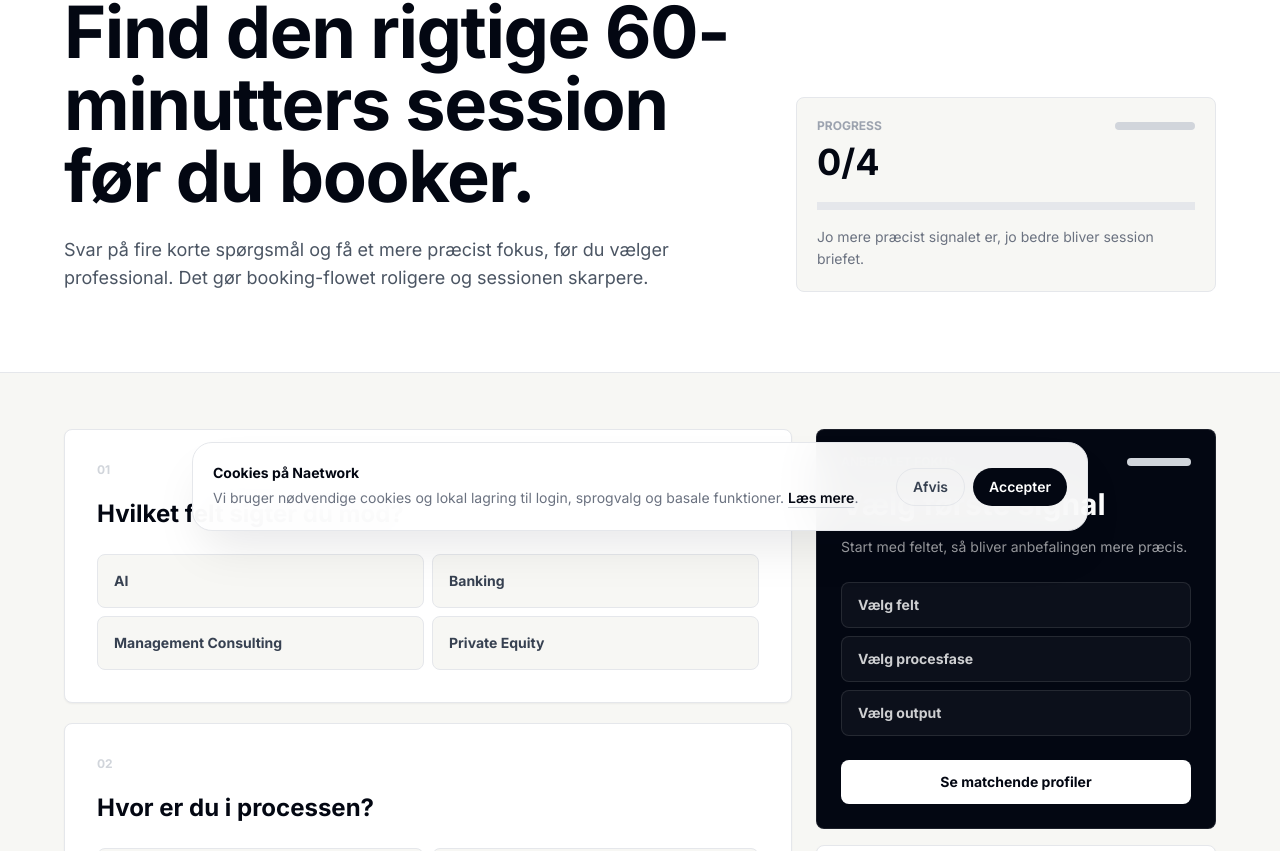
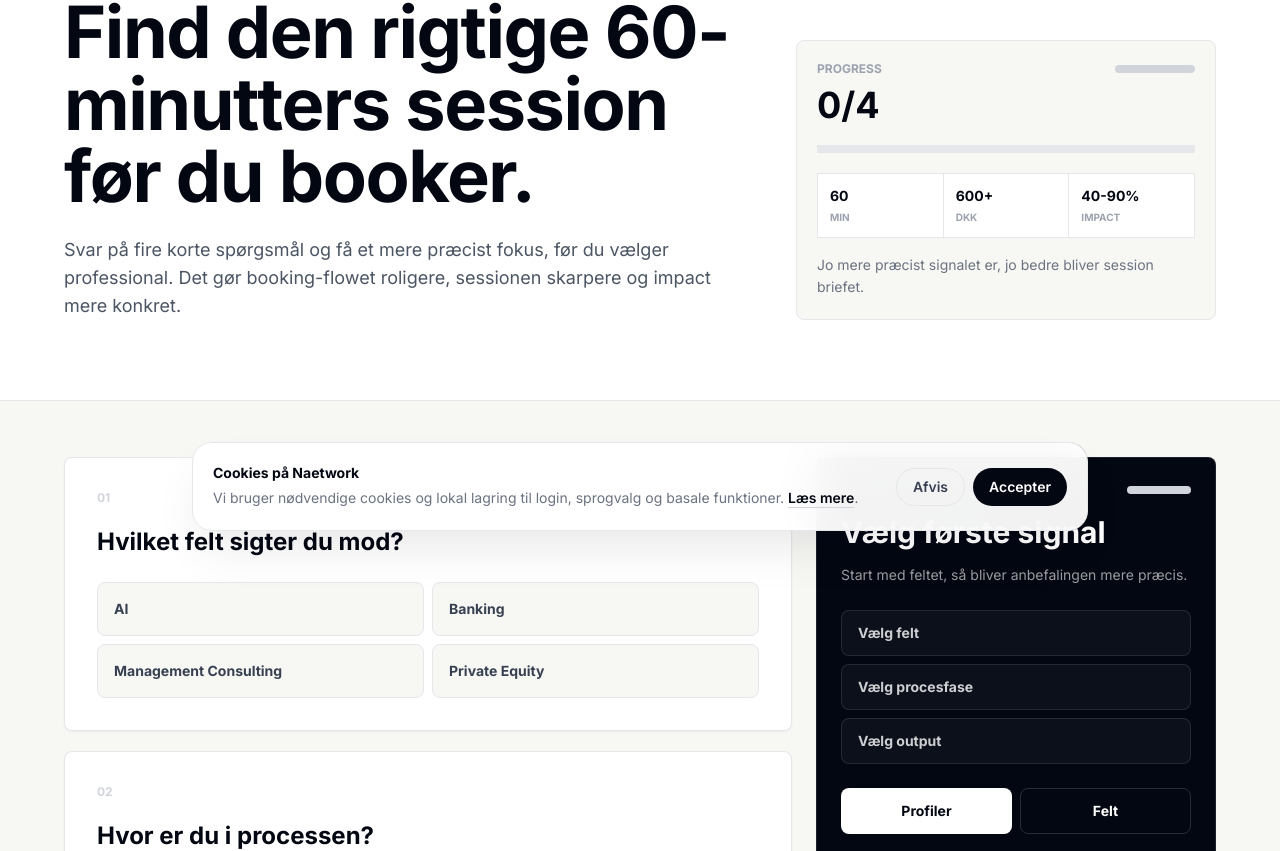
Before and after one commit to mikkelstreet-png/Naetwork, a Next.js app: page /match in a window 1280 px wide. Shown: the part 249-1100 px from the top of the page. Built offline with nearby package versions, Linux system fonts and the light colour scheme; no server answers.

Commit message:
Align match page with impact and fields

```diff
--- a/app/match/page.tsx
+++ b/app/match/page.tsx
@@ -26,8 +26,9 @@ function recommendationFor(answers: Answers, isDa: boolean) {
       title: 'AI Career Strategy',
       bestFor: isDa ? 'AI product, strategy roles og portfolio-retning' : 'AI product, strategy roles and portfolio direction',
       search: 'AI',
+      fieldHref: '/fields/ai',
       notes: isDa ? ['Afkod AI-roller', 'Positionér din erfaring', 'Vælg de rigtige proof points'] : ['Decode AI roles', 'Position your experience', 'Choose the right proof points'],
-      accent: 'bg-sky-300',
+      accent: 'bg-cyan-300',
     };
   }
   if (answers.field === 'Banking') {
@@ -35,6 +36,7 @@ function recommendationFor(answers: Answers, isDa: boolean) {
       title: answers.pressure.toLowerCase().includes('technical') || answers.pressure.toLowerCase().includes('technicals') ? 'Banking Technicals' : 'Investment Banking Prep',
       bestFor: isDa ? 'M&A-proces, technicals, CV og fit interviews' : 'M&A process, technicals, CV and fit interviews',
       search: 'Banking',
+      fieldHref: '/fields/banking',
       notes: isDa ? ['Skærp technical answers', 'Forstå interviewbaren', 'Forbedr fit story'] : ['Sharpen technical answers', 'Understand the interview bar', 'Improve fit story'],
       accent: 'bg-emerald-300',
     };
@@ -44,8 +46,9 @@ function recommendationFor(answers: Answers, isDa: boolean) {
       title: 'Consulting Case Prep',
       bestFor: isDa ? 'Casestruktur, hypoteser, kommunikation og fit' : 'Case structure, hypotheses, communication and fit',
       search: 'Management Consulting',
+      fieldHref: '/fields/consulting',
       notes: isDa ? ['Strukturer cases bedre', 'Kommunikér klarere', 'Forbered fit-svar'] : ['Structure cases better', 'Communicate clearly', 'Prepare fit answers'],
-      accent: 'bg-cyan-300',
+      accent: 'bg-blue-300',
     };
   }
   if (answers.field === 'Private Equity') {
@@ -53,6 +56,7 @@ function recommendationFor(answers: Answers, isDa: boolean) {
       title: 'PE / Investment Case',
       bestFor: isDa ? 'Investment thinking, diligence og deal discussion' : 'Investment thinking, diligence and deal discussion',
       search: 'Private Equity',
+      fieldHref: '/fields/private-equity',
       notes: isDa ? ['Skærp deal thinking', 'Forbered investment cases', 'Forstå PE-forventninger'] : ['Sharpen deal thinking', 'Prepare investment cases', 'Understand PE expectations'],
       accent: 'bg-lime-300',
     };
@@ -61,6 +65,7 @@ function recommendationFor(answers: Answers, isDa: boolean) {
     title: isDa ? 'Vælg første signal' : 'Choose first signal',
     bestFor: isDa ? 'Start med feltet, så bliver anbefalingen mere præcis.' : 'Start with the field and the recommendation becomes sharper.',
     search: '',
+    fieldHref: '/professionals',
     notes: isDa ? ['Vælg felt', 'Vælg procesfase', 'Vælg output'] : ['Choose field', 'Choose process stage', 'Choose output'],
     accent: 'bg-gray-300',
   };
@@ -98,8 +103,8 @@ export default function MatchPage() {
               </h1>
               <p className="body-lg mt-6 max-w-2xl">
                 {isDa
-                  ? 'Svar på fire korte spørgsmål og få et mere præcist fokus, før du vælger professional. Det gør booking-flowet roligere og sessionen skarpere.'
-                  : 'Answer four quick questions and get a sharper focus before choosing a professional. It makes booking calmer and the session more useful.'}
+                  ? 'Svar på fire korte spørgsmål og få et mere præcist fokus, før du vælger professional. Det gør booking-flowet roligere, sessionen skarpere og impact mere konkret.'
+                  : 'Answer four quick questions and get a sharper focus before choosing a professional. It makes booking calmer, the session sharper and impact more concrete.'}
               </p>
             </div>
             <div className="premium-panel p-5">
@@ -112,6 +117,18 @@ export default function MatchPage() {
               </div>
               <div className="mt-5 h-2 overflow-hidden bg-gray-200">
                 <div className="h-full bg-gray-950 transition-all" style={{ width: `${progress}%` }} />
+              </div>
+              <div className="mt-5 grid grid-cols-3 gap-px border border-gray-200 bg-gray-200">
+                {[
+                  ['60', 'min'],
+                  ['600+', 'DKK'],
+                  ['40-90%', 'impact'],
+                ].map(([value, label]) => (
+                  <div key={label} className="bg-white p-3">
+                    <p className="text-sm font-black text-gray-950">{value}</p>
+                    <p className="mt-1 text-[10px] font-bold uppercase text-gray-400">{label}</p>
+                  </div>
+                ))}
               </div>
               <p className="mt-4 text-sm leading-relaxed text-gray-500">
                 {isDa ? 'Jo mere præcist signalet er, jo bedre bliver session briefet.' : 'The sharper the signal, the better the session brief becomes.'}
@@ -168,9 +185,14 @@ export default function MatchPage() {
                   </div>
                 ))}
               </div>
-              <Link href="/professionals" className="mt-6 inline-flex w-full items-center justify-center rounded-lg bg-white px-5 py-3 text-sm font-black text-gray-950 transition-colors hover:bg-gray-100">
-                {isDa ? 'Se matchende profiler' : 'See matching profiles'}
-              </Link>
+              <div className="mt-6 grid grid-cols-2 gap-2">
+                <Link href="/professionals" className="inline-flex items-center justify-center rounded-lg bg-white px-5 py-3 text-sm font-black text-gray-950 transition-colors hover:bg-gray-100">
+                  {isDa ? 'Profiler' : 'Profiles'}
+                </Link>
+                <Link href={recommendation.fieldHref} className="inline-flex items-center justify-center rounded-lg border border-white/15 px-5 py-3 text-sm font-black text-white transition-colors hover:bg-white/10">
+                  {isDa ? 'Felt' : 'Field'}
+                </Link>
+              </div>
             </div>
             <Link href="/onboarding" className="block premium-card p-6 transition-colors hover:border-gray-950">
               <p className="kicker">{isDa ? 'Før match' : 'Before matching'}</p>
```
